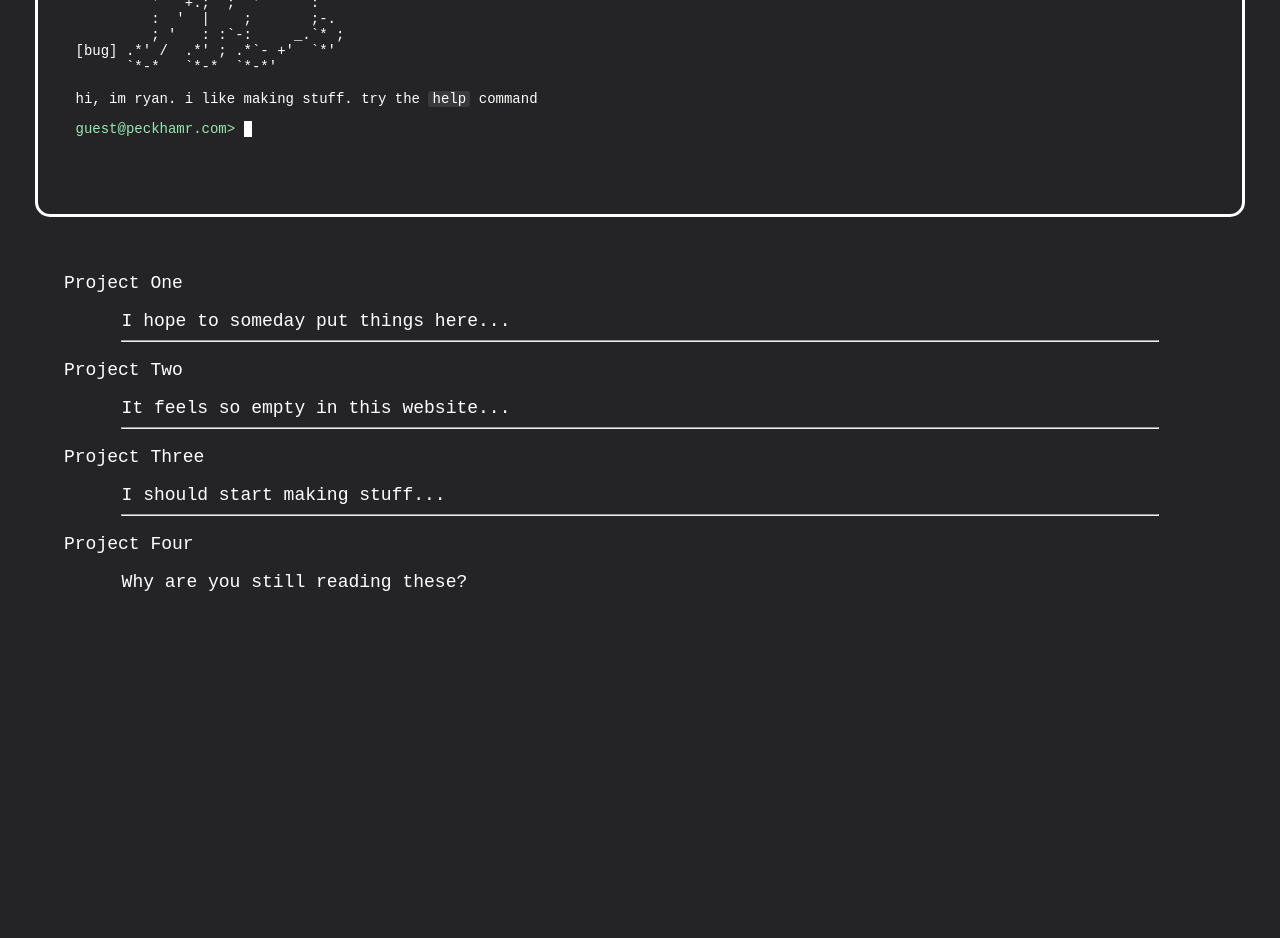
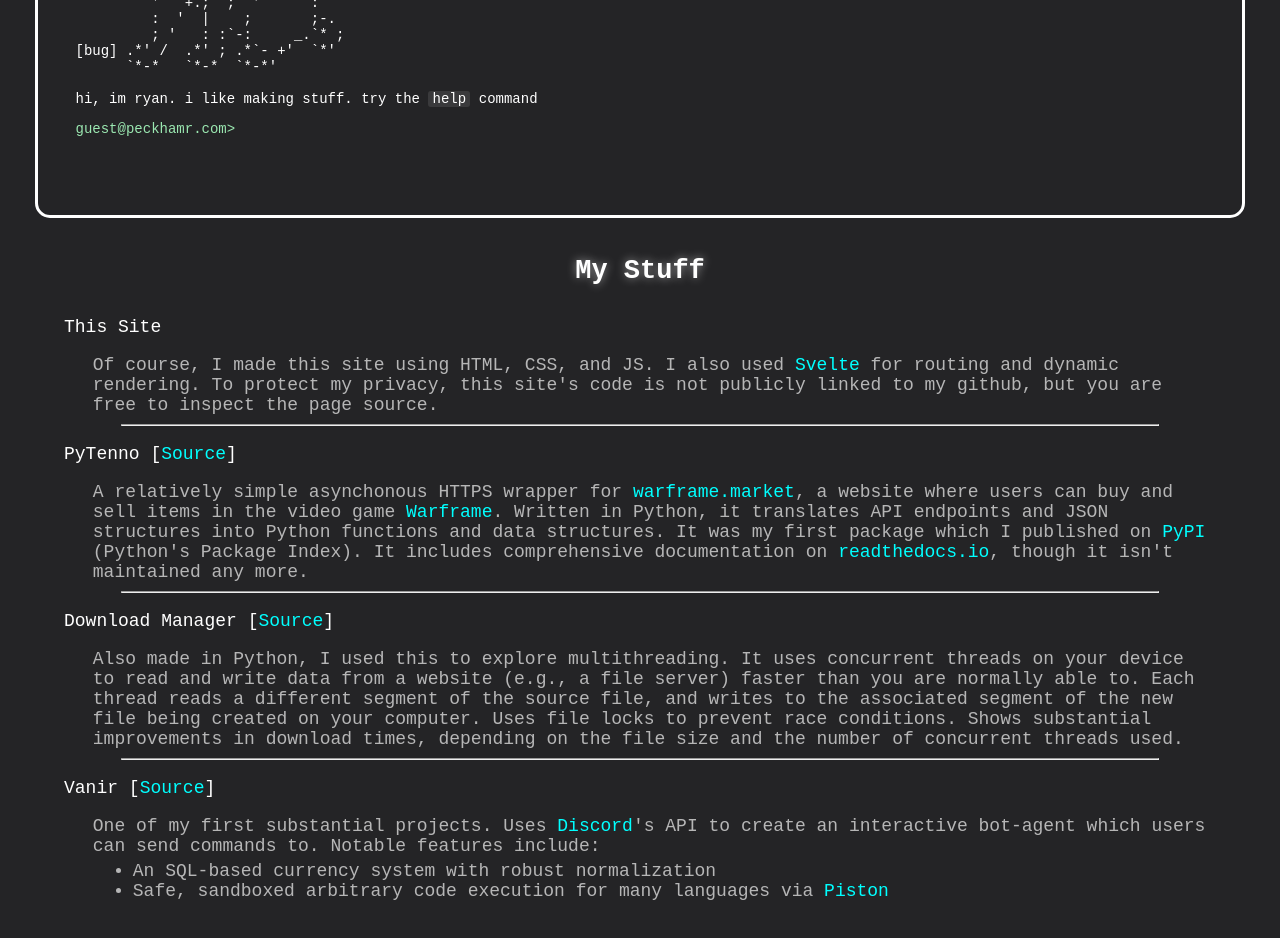
Before and after one commit to statikana/peckhamr.com, a SvelteKit app: page / in a window 1280 px wide. Shown: the part 580-1518 px from the top of the page. Before the commit the page ends 1211 px from the top, so only its background shows below. Built offline with nearby package versions, Linux system fonts and the light colour scheme.

Commit message:
add projects, still need to fix cursor in terminal

```diff
--- a/src/Terminal.svelte
+++ b/src/Terminal.svelte
@@ -578,19 +578,22 @@
             <span id="default-text" ></span>
 
             <div id="secondary-input">
+                <div id=entry>
                 <input
                     class="line inline" id="terminal-input" autocomplete="off" autocapitalize="off"
                     onkeydown={updateKeyDown} onkeyup={updateKeyUp}
                     onfocusout={disableInput} onfocusin={enableInput}
                     bind:value={terminal_text}
                 />
+                <span id="cursor"></span>
+
+                </div>
                 <ul id=autofill class="inline autofill-component">
                     {#each current_autofill_recs as rec}
                         {@render autofillRec(rec)}
                     {/each}
                 </ul>
             </div>
-            <span id="cursor"></span>
         </div>
     </div>
 
@@ -676,10 +679,10 @@
 }
 
 #cursor {
-    width: 1ch;
+    width: .7ch;
+    height: 2.2ch;
     background-color: white;
     animation-name: cursorBlink;
-    /* set by focusin */
     animation-duration: 1s;
     animation-iteration-count: infinite;
 }
@@ -702,8 +705,8 @@
     list-style-type: none;
     visibility: "hidden";
     color: #ffffff80;
-    position: absolute;
-    margin-top: 2.2ch;
+    margin-top: .1ch;
+    left: -5px; /* adjust for highlight's width */
 }
 
 .autofill-text-rec {
@@ -714,7 +717,6 @@
 .autofill-text-rec-highlight {
     flex: 0;
     min-width: 5px;
-    /* linked to updateAutofill's adjustment */
     min-height: 100%;
     background-color: #efa368;
 }
--- a/src/routes/+page.svelte
+++ b/src/routes/+page.svelte
@@ -8,7 +8,7 @@
 
 <div id="main-personal">
     <div id="me">
-        <p id="name">
+        <p id=name class=glow>
             Ryan Peckham
         </p>
         <div id="info">
@@ -38,33 +38,44 @@
         </details>
     </div>
 
+    <h2 class="titlebar glow">My Stuff</h2>
+
     <div class="center" id="projects">
         <div class="project">
-            <p>Project One</p>
+            <p>This Site</p>
             <div class="project-desc">
-                I hope to someday put things here...
+                Of course, I made this site using HTML, CSS, and JS. I also used <a href="https://svelte.dev/" target="_blank">Svelte</a> for routing and
+                dynamic rendering. To protect my privacy, this site's code is not publicly linked to my github, but you are free to inspect the page source.
             </div>
         </div>
         <hr class="line-break">
         <div class="project">
-            <p>Project Two</p>
+            <p>PyTenno [<a href="https://github.com/statikana/PyTenno" target=_blank>Source</a>]</p>
             <div class="project-desc">
-                It feels so empty in this website...
+                A relatively simple asynchonous HTTPS wrapper for <a href="https://warframe.market/" target="_blank">warframe.market</a>, a website where users can
+                buy and sell items in the video game <a href="https://www.warframe.com/game/about" target="_blank">Warframe</a>. Written in Python, it translates API endpoints
+                and JSON structures into Python functions and data structures. It was my first package which I published on <a href="https://pypi.org/project/pytenno/" target=_blank>PyPI</a> (Python's Package Index).
+                It includes comprehensive documentation on <a href="https://pytenno.readthedocs.io/en/latest/index.html" target="_blank">readthedocs.io</a>, though it isn't maintained any more.
             </div>
         </div>
         <hr class="line-break">
         <div class="project">
-            <p>Project Three</p>
+            <p>Download Manager [<a href="https://github.com/statikana/dlm" target=_blank>Source</a>]</p>
             <div class="project-desc">
-                I should start making stuff...
+                Also made in Python, I used this to explore multithreading. It uses concurrent threads on your device to read and write data from a website (e.g., a file server) faster than you are normally able to.
+                Each thread reads a different segment of the source file, and writes to the associated segment of the new file being created on your computer. Uses file locks to
+                prevent race conditions. Shows substantial improvements in download times, depending on the file size and the number of concurrent threads used.
             </div>
         </div>
         <hr class="line-break">
         <div class="project">
-            <p>Project Four</p>
-
+            <p>Vanir [<a href="https://github.com/statikana/Vanir" target=_blank>Source</a>]</p>
             <div class="project-desc">
-                Why are you still reading these?
+                One of my first substantial projects. Uses <a href=https://discord.com/ target=_blank>Discord</a>'s API to create an interactive bot-agent which users
+                can send commands to. Notable features include: <ul>
+                    <li>An SQL-based currency system with robust normalization</li>
+                    <li>Safe, sandboxed arbitrary code execution for many languages via <a href=https://github.com/engineer-man/piston target=_blank>Piston</a></li>
+                </ul>
             </div>
         </div>
     </div>
@@ -91,6 +102,10 @@
         scrollbar-arrow-color: #0000;
     }
 
+    #terminal-container > details {
+        max-height: 500px;
+    }
+
     #terminal-container > details > summary:hover {
         cursor:pointer;
     }
@@ -101,7 +116,19 @@
         align-items: center;
     }
 
+    .glow {
+        color: #fff;
+        text-shadow: 0 0 10px #fff8;
+    }
 
+    .titlebar {
+        margin-top: 3%;
+        margin-bottom: 0;
+    }
+
+    ul {
+        margin-top: .5%;
+    }
 
     div#me {
         border-style: hidden;
@@ -145,7 +172,6 @@
 
 
     div.center {
-        margin-top: 2%;
         margin-bottom: 2%;
 
         color: #fff;
@@ -158,6 +184,8 @@
     }
 
     div.project > div.project-desc {
-        margin-left: 5%;
+        margin-left: 2.5%;
+        color: #fffa;
+        font-size: 1em
     }
 </style>
```
Also changed, not shown: src/routes/terminal/+page.svelte (line endings or trailing spaces), 21 other files (tests, documents, lock files or other folders).
